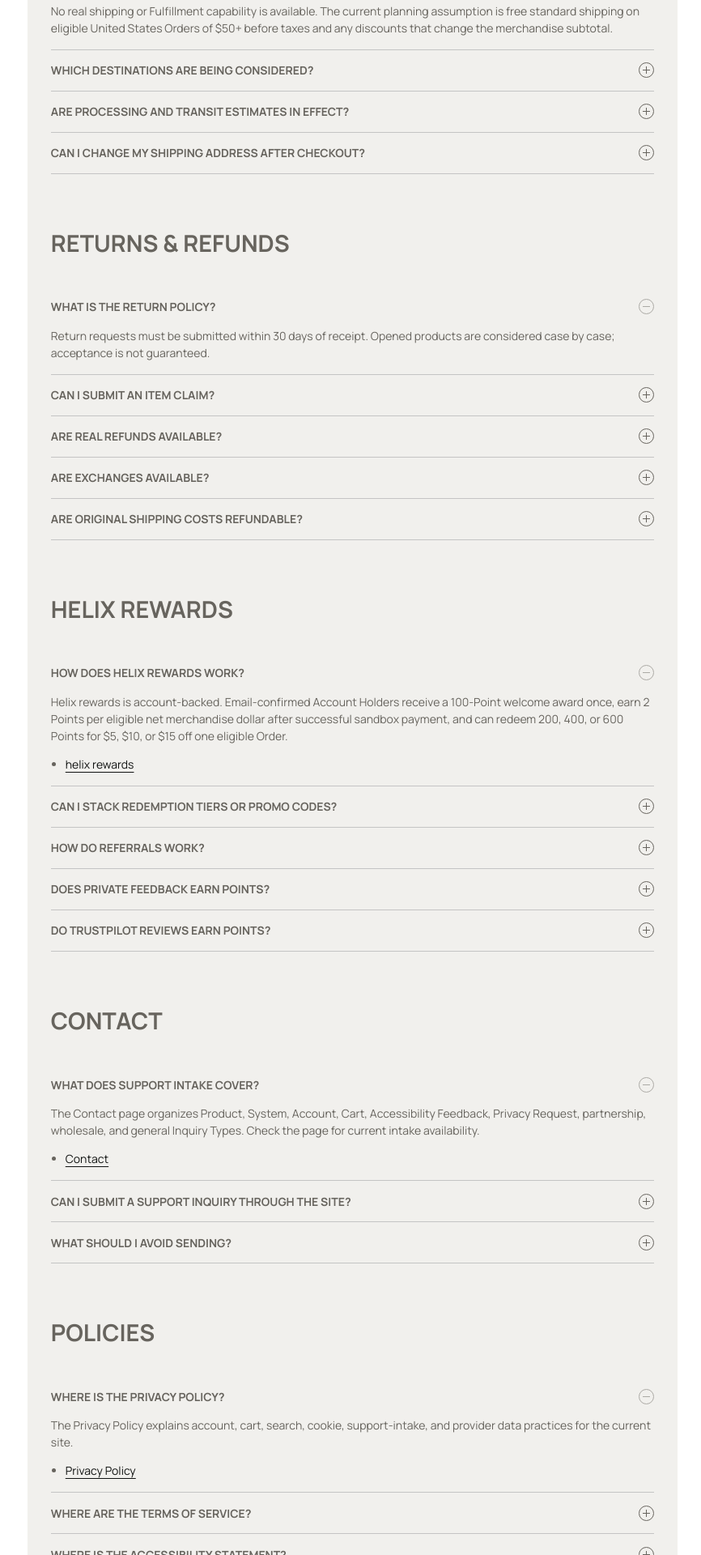
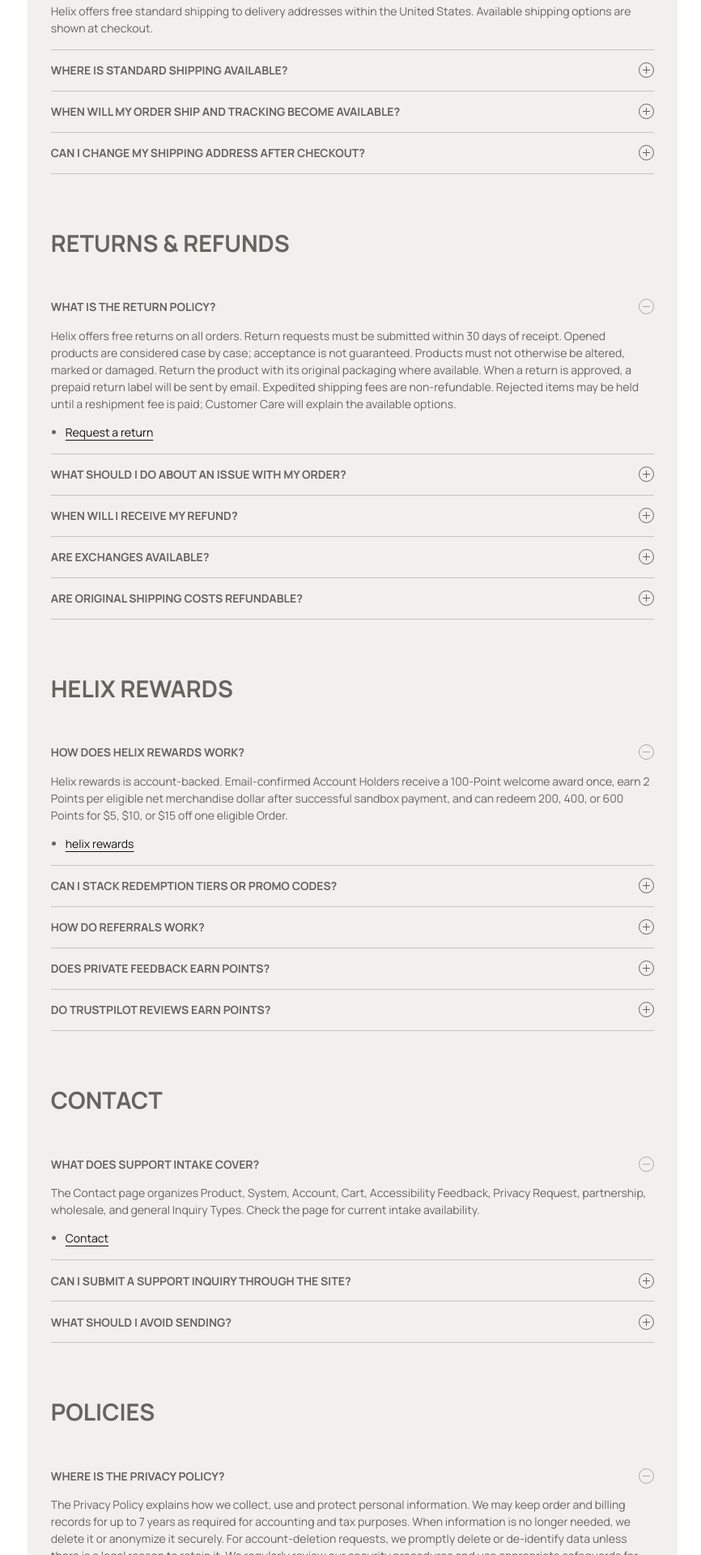
Before and after one commit to brandon-y-lee/helix, a Next.js app: page /faq in a window 1280 px wide. Shown: the part 2380-4300 px from the top of the page at 81% size, without its empty margins (414-1280 px from the left). Built offline with nearby package versions, Linux system fonts and the light colour scheme; no server answers.

Commit message:
Align FAQ with retained shipping and service promises
Refs #514

```diff
--- a/app/faq/page.tsx
+++ b/app/faq/page.tsx
@@ -9,7 +9,7 @@ import { createPublicSiteMetadata } from "@/lib/public-site-metadata";
 export const metadata: Metadata = createPublicSiteMetadata({
   title: "FAQ | helix",
   description:
-    "Answers about helix products, accounts, sandbox orders, planned shipping and returns, rewards, contact, and policy status.",
+    "Answers about helix products, accounts, sandbox orders, shipping, returns, refunds, rewards, contact, privacy, and accessibility.",
   canonical: "/faq",
 });
 
--- a/content/support/faq.ts
+++ b/content/support/faq.ts
@@ -1,7 +1,5 @@
 import {
-  formatFreeShippingThreshold,
   returnsPolicy,
-  shippingPolicy,
   supportPolicy,
 } from "@/content/support/policy";
 
@@ -138,31 +136,32 @@ export const faqCategories: FAQCategory[] = [
   {
     id: "shipping",
     label: "Shipping",
-    summary: "Unavailable shipping capability and current planning assumptions.",
+    summary: "Standard shipping, order processing, and tracking updates.",
     items: [
       {
         id: "free-shipping",
         question: "Is standard shipping available?",
-        answer: `No real shipping or Fulfillment capability is available. The current planning assumption is free standard shipping on eligible United States Orders of ${formatFreeShippingThreshold()} before taxes and any discounts that change the merchandise subtotal.`,
+        answer:
+          "Helix offers free standard shipping to delivery addresses within the United States. Available shipping options are shown at checkout.",
       },
       {
         id: "shipping-destinations",
-        question: "Which destinations are being considered?",
+        question: "Where is standard shipping available?",
         answer:
-          "No Shipment service is available. " +
-          shippingPolicy.destinationSummary +
-          " International, expedited, freight-forwarder, and resale shipping are not current or committed capabilities.",
+          "Free standard shipping is available to delivery addresses within the United States. Check the available shipping options at checkout.",
       },
       {
         id: "shipping-timing",
-        question: "Are processing and transit estimates in effect?",
-        answer: `No. These planning assumptions are not a Service Status commitment: ${shippingPolicy.processingWindow} for processing, ${shippingPolicy.transitWindow} for transit, and ${shippingPolicy.trackingWindow} before Tracking may update.`,
+        question: "When will my order ship and tracking become available?",
+        answer:
+          "Most orders ship 5–7 business days after being placed. Processing time may vary depending on the items in your order and their source location. Tracking information becomes available within 48 hours after a shipment is dispatched. Once tracking is available, Helix will email a link to track the package. For orders fulfilled by international merchants, tracking may not update until the package reaches the United States. Tracking may occasionally be delayed or replaced.",
       },
       {
         id: "shipping-address-changes",
         question: "Can I change my shipping address after checkout?",
         answer:
-          "Sandbox Checkout can collect a shipping address for testing, but no real shipment is created. Address-change support and tracking are launch dependencies outside the sandbox flow.",
+          "Contact Customer Care about an address change. Orders may be canceled before they are processed for shipment, with a full refund to the original payment method. Once an order is processed for shipment, it must be returned in accordance with the Return Policy.",
+        links: [{ label: "Customer Care", href: "/contact" }],
       },
     ],
   },
@@ -174,23 +173,30 @@ export const faqCategories: FAQCategory[] = [
       {
         id: "return-window",
         question: "What is the return policy?",
-        answer: `Return requests must be submitted within ${returnsPolicy.returnWindowDays} days of receipt. ${returnsPolicy.condition}`,
+        answer: `Helix offers free returns on all orders. Return requests must be submitted within ${returnsPolicy.returnWindowDays} days of receipt. ${returnsPolicy.condition} Products must not otherwise be altered, marked or damaged. Return the product with its original packaging where available. When a return is approved, a prepaid return label will be sent by email. Expedited shipping fees are non-refundable. Rejected items may be held until a reshipment fee is paid; Customer Care will explain the available options.`,
+        links: [{ label: "Request a return", href: "/contact" }],
       },
       {
         id: "damaged-missing",
-        question: "Can I submit an Item Claim?",
-        answer: `No. Real Fulfillment and an Item Claim process are unavailable. The Contact page shows whether general Support Intake is open. A ${returnsPolicy.issueReportWindowDays}-day reporting window is only a planning assumption.`,
+        question: "What should I do about an issue with my order?",
+        answer:
+          "Contact Customer Care about damaged, missing, or incorrect items and review the Return Policy for return conditions.",
+        links: [
+          { label: "Customer Care", href: "/contact" },
+          { label: "Return Policy", href: "/terms" },
+        ],
       },
       {
         id: "refund-timing",
-        question: "Are real refunds available?",
-        answer: `No live payment is accepted, so no real refund service is available. The ${returnsPolicy.refundProcessingWindow} estimate is a planning assumption, not an operative commitment.`,
+        question: "When will I receive my refund?",
+        answer:
+          "Each return is inspected against its original order record. Once a return is completed, a refund will be issued to your original payment method within 2 business days. Refunds are processed through Stripe and typically appear within 7–12 business days after they are issued, depending on your bank and payment processing times.",
       },
       {
         id: "exchanges",
         question: "Are Exchanges available?",
         answer:
-          "Direct Exchanges are not planned as a default flow. A future Item Claim process may provide a Replacement only after a Legal Operator, real Fulfillment, and Support Intake exist.",
+          "Helix does not offer direct exchanges. Return the merchandise for a refund and place a new order for the preferred item.",
       },
       {
         id: "shipping-costs",
@@ -255,7 +261,8 @@ export const faqCategories: FAQCategory[] = [
         question: "Can I submit a Support Inquiry through the site?",
         answer:
           supportPolicy.contactStatus +
-          " When the form is available, it stores accepted inquiries privately for review. Wait for the form to confirm acceptance. Email replies are limited during development testing, and acceptance does not mean an email has been delivered.",
+          " When the form is available, it stores accepted inquiries privately for review. Wait for the form to confirm acceptance; acceptance does not mean an email has been delivered. You can also email support@helixskin.us. We'll get back to you within the countdown shown on the Contact page, ending at the next weekday reply target: noon Pacific.",
+        links: [{ label: "Contact", href: "/contact" }],
       },
       {
         id: "private-details",
@@ -274,21 +281,21 @@ export const faqCategories: FAQCategory[] = [
         id: "privacy",
         question: "Where is the Privacy Policy?",
         answer:
-          "The Privacy Policy explains account, cart, search, cookie, support-intake, and provider data practices for the current site.",
+          "The Privacy Policy explains how we collect, use and protect personal information. We may keep order and billing records for up to 7 years as required for accounting and tax purposes. When information is no longer needed, we delete it or anonymize it securely. For account-deletion requests, we promptly delete or de-identify data unless there is a legal reason to retain it. We regularly review our security procedures and use appropriate safeguards for international data transfers. For privacy requests, email support@helixskin.us with Privacy in the subject line. We may verify your identity before completing a request and will respond within the period required by applicable law.",
         links: [{ label: "Privacy Policy", href: "/privacy" }],
       },
       {
         id: "terms",
-        question: "Where are the Terms of Service?",
+        question: "Where are the Terms & Conditions?",
         answer:
-          "The Terms status page explains the absent Legal Operator boundary, Account and sandbox commerce status, current providers, and the unavailable public contact destination. It is not an operative Terms of Service.",
-        links: [{ label: "Terms of Service", href: "/terms" }],
+          "The Terms & Conditions explain use of the Helix website and services, ordering, shipping, returns, refunds, and other conditions. The linked policies and FAQs form part of those Terms.",
+        links: [{ label: "Terms & Conditions", href: "/terms" }],
       },
       {
         id: "accessibility",
         question: "Where is the Accessibility Statement?",
         answer:
-          "The Accessibility Statement explains the helix Accessibility Commitment, WCAG target, implemented practices, testing approach, and unavailable feedback channel.",
+          "We strive to maintain compliance with WCAG 2.1 Level AA and continuously work to improve website accessibility. If you encounter a barrier, email support@helixskin.us with Accessibility Barriers in the subject line and describe the feature or suggest an improvement.",
         links: [{ label: "Accessibility Statement", href: "/accessibility" }],
       },
       {
```
Also changed, not shown: 1 other file (tests, documents, lock files or other folders).
